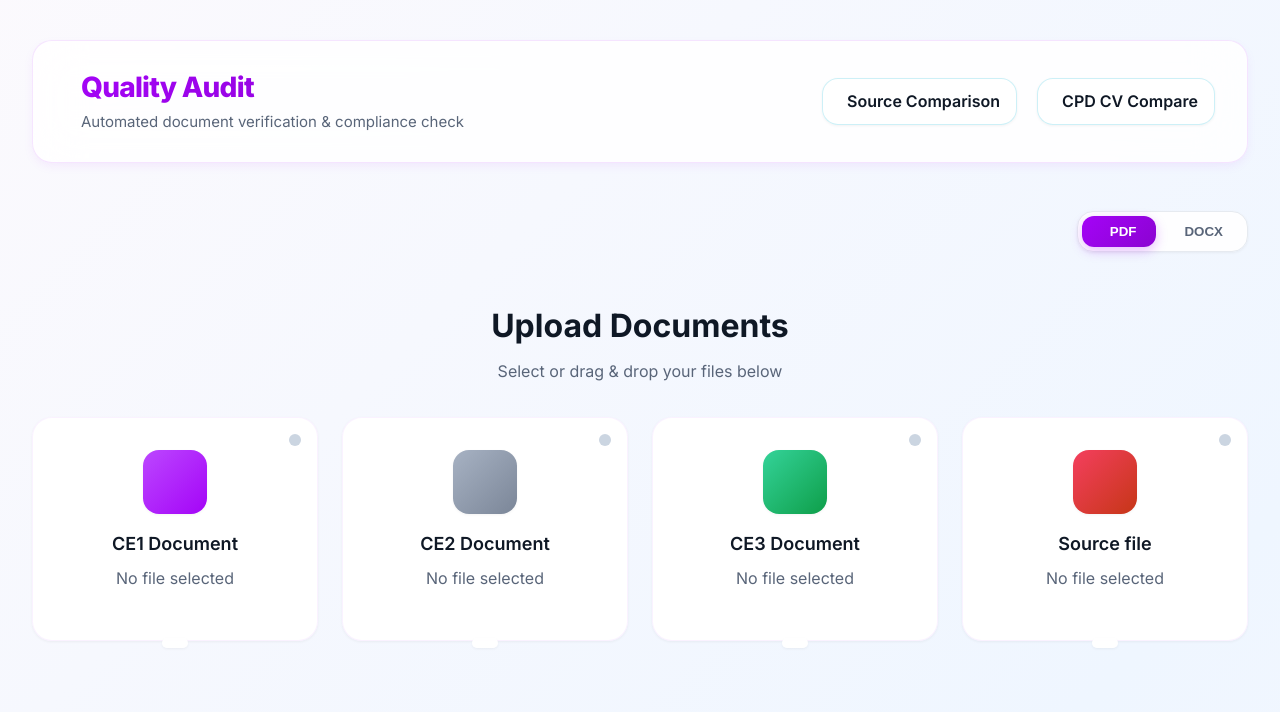
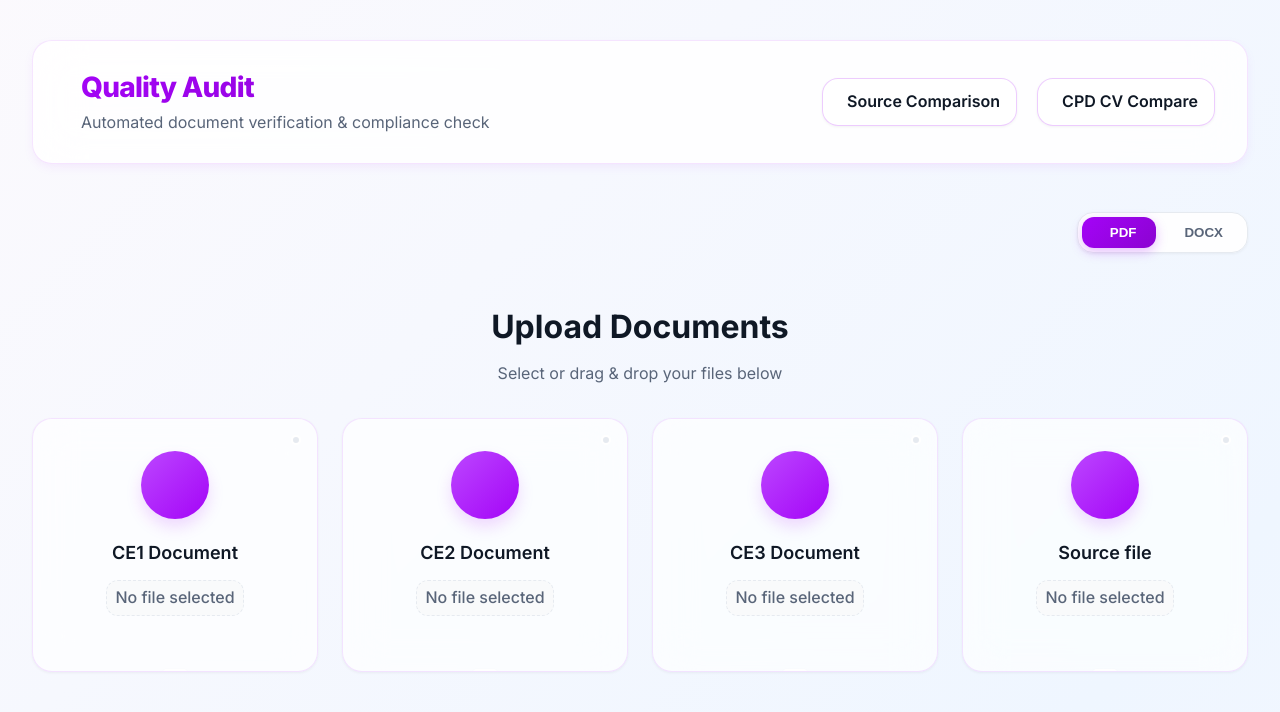
Before and after one commit to Sakaarr/quality-audit-fe, a Next.js app: page / in a window 1280 px wide. Shown: the top 712 px of the page. Built offline with nearby package versions, Linux system fonts and the light colour scheme; no server answers.

Commit message:
ui changes

```diff
--- a/src/app/globals.css
+++ b/src/app/globals.css
@@ -110,8 +110,13 @@ body {
 
 .subtitle {
   color: var(--text-muted);
-  font-size: 15px;
+  font-size: 16px;
   font-weight: 400;
+}
+ pocket-glass {
+  background: rgba(255, 255, 255, 0.03);
+  backdrop-filter: blur(10px);
+  border: 1px solid rgba(255, 255, 255, 0.1);
 }
 
 /* Header Actions */
@@ -133,11 +138,11 @@ body {
   font-weight: 600;
   transition: all 0.3s ease;
   box-shadow: var(--shadow-sm);
-  border: 1px solid rgba(6, 182, 212, 0.2);
+  border: 1px solid rgba(164, 4, 247, 0.2);
 }
 
 .comparison-link:hover {
-  background: rgba(6, 182, 212, 0.1);
+  background: rgba(164, 4, 247, 0.05);
   transform: translateY(-2px);
   box-shadow: var(--shadow-md);
   border-color: var(--primary);
@@ -210,73 +215,69 @@ body {
 /* Upload Cards */
 .upload-card {
   position: relative;
-  background: rgba(255, 255, 255, 0.95);
-  backdrop-filter: blur(20px);
-  -webkit-backdrop-filter: blur(20px);
+  background: rgba(255, 255, 255, 0.7);
+  backdrop-filter: blur(20px) saturate(180%);
+  -webkit-backdrop-filter: blur(20px) saturate(180%);
   border-radius: var(--radius-lg);
   padding: 32px 24px;
-  border: 1px solid rgba(164, 4, 247, 0.05);
+  border: 1px solid rgba(164, 4, 247, 0.1);
   box-shadow: var(--shadow-sm);
-  transition: all 0.3s cubic-bezier(0.23, 1, 0.32, 1);
+  transition: all 0.4s cubic-bezier(0.175, 0.885, 0.32, 1.275);
   cursor: pointer;
+  overflow: hidden;
 }
 
 .upload-card:hover {
-  transform: translateY(-6px);
-  box-shadow: var(--shadow-lg);
-  border-color: rgba(164, 4, 247, 0.2);
-}
-
-.upload-card:hover .card-status-indicator {
-  background: var(--primary);
-  box-shadow: 0 0 12px rgba(164, 4, 247, 0.4);
-}
-
-.upload-card:nth-child(1):hover {
-  box-shadow: 0 12px 24px -8px rgba(164, 4, 247, 0.2);
-}
-
-.upload-card:nth-child(2):hover {
-  box-shadow: 0 12px 24px -8px rgba(123, 134, 152, 0.2);
-}
-
-.upload-card:nth-child(3):hover {
-  box-shadow: 0 12px 24px -8px rgba(14, 158, 73, 0.2);
-}
-
-.upload-card:nth-child(4):hover {
-  box-shadow: 0 12px 24px -8px rgba(198, 54, 23, 0.2);
+  transform: translateY(-8px) scale(1.02);
+  box-shadow: var(--shadow-lg), var(--shadow-glow);
+  border-color: rgba(164, 4, 247, 0.3);
+  background: rgba(255, 255, 255, 0.9);
+}
+
+.upload-card::before {
+  content: '';
+  position: absolute;
+  top: 0;
+  left: 0;
+  right: 0;
+  height: 4px;
+  background: linear-gradient(90deg, var(--primary-light), var(--primary), var(--primary-dark));
+  opacity: 0;
+  transition: opacity 0.3s ease;
+}
+
+.upload-card:hover::before {
+  opacity: 1;
+}
+
+.upload-card.drag-over {
+  border-color: var(--primary);
+  background: rgba(164, 4, 247, 0.05);
+  transform: translateY(-8px) scale(1.04);
+  box-shadow: 0 0 32px rgba(164, 4, 247, 0.2);
+}
+
+.upload-card.drag-over .icon-wrapper {
+  transform: scale(1.2) rotate(-5deg);
+  background: var(--primary-light);
 }
 
 .card-status-indicator {
   position: absolute;
   top: 16px;
   right: 16px;
-  width: 12px;
-  height: 12px;
+  width: 10px;
+  height: 10px;
   border-radius: 50%;
-  background: #CBD5E1;
+  background: var(--grey-200);
   transition: all 0.3s ease;
-}
-
-.upload-card:nth-child(1):hover .card-status-indicator {
+  border: 2px solid white;
+}
+
+.upload-card:hover .card-status-indicator {
   background: var(--primary);
-  box-shadow: 0 0 12px rgba(6, 182, 212, 0.5);
-}
-
-.upload-card:nth-child(2):hover .card-status-indicator {
-  background: var(--info);
-  box-shadow: 0 0 12px rgba(59, 130, 246, 0.5);
-}
-
-.upload-card:nth-child(3):hover .card-status-indicator {
-  background: var(--secondary);
-  box-shadow: 0 0 12px rgba(16, 185, 129, 0.5);
-}
-
-.upload-card:nth-child(4):hover .card-status-indicator {
-  background: var(--accent);
-  box-shadow: 0 0 12px rgba(249, 115, 22, 0.5);
+  box-shadow: 0 0 12px var(--primary-light);
+  transform: scale(1.2);
 }
 
 .card-content {
@@ -285,30 +286,21 @@ body {
 }
 
 .icon-wrapper {
-  width: 64px;
-  height: 64px;
-  border-radius: var(--radius-md);
+  width: 68px;
+  height: 68px;
+  border-radius: 50%;
   display: flex;
   align-items: center;
   justify-content: center;
-  margin: 0 auto 16px;
-  box-shadow: var(--shadow-sm);
-}
-
-.upload-card:nth-child(1) .icon-wrapper {
-  background: linear-gradient(135deg, #bc47ff 0%, #a404f7 100%);
-}
-
-.upload-card:nth-child(2) .icon-wrapper {
-  background: linear-gradient(135deg, #A7B2C3 0%, #7B8698 100%);
-}
-
-.upload-card:nth-child(3) .icon-wrapper {
-  background: linear-gradient(135deg, #34D399 0%, #0E9E49 100%);
-}
-
-.upload-card:nth-child(4) .icon-wrapper {
-  background: linear-gradient(135deg, #f43f5e 0%, #C63617 100%);
+  margin: 0 auto 20px;
+  background: linear-gradient(135deg, var(--primary-light) 0%, var(--primary) 100%);
+  box-shadow: 0 8px 16px rgba(164, 4, 247, 0.15);
+  transition: all 0.3s ease;
+}
+
+.upload-card:hover .icon-wrapper {
+  transform: rotate(10deg) scale(1.1);
+  box-shadow: 0 12px 20px rgba(164, 4, 247, 0.25);
 }
 
 .icon-wrapper i {
@@ -326,6 +318,23 @@ body {
 .file-name {
   color: var(--text-muted);
   font-size: 14px;
+  font-weight: 500;
+  margin-top: 4px;
+  padding: 4px 8px;
+  background: var(--grey-50);
+  border-radius: var(--radius-sm);
+  display: inline-block;
+  max-width: 100%;
+  overflow: hidden;
+  text-overflow: ellipsis;
+  white-space: nowrap;
+  border: 1px dashed var(--grey-200);
+}
+
+.upload-card:hover .file-name {
+  border-color: var(--primary-light);
+  background: white;
+  color: var(--primary);
 }
 
 /* File Input */
@@ -440,7 +449,7 @@ body {
 }
 
 .results-table tbody tr:hover {
-  background: rgba(6, 182, 212, 0.05);
+  background: rgba(164, 4, 247, 0.03);
 }
 
 .results-table tbody td {
@@ -522,7 +531,7 @@ body {
 
 .run-btn:hover {
   transform: translateY(-2px);
-  box-shadow: 0 4px 16px rgba(6, 182, 212, 0.3);
+  box-shadow: 0 4px 16px rgba(164, 4, 247, 0.3);
 }
 
 .run-btn:disabled {
```
